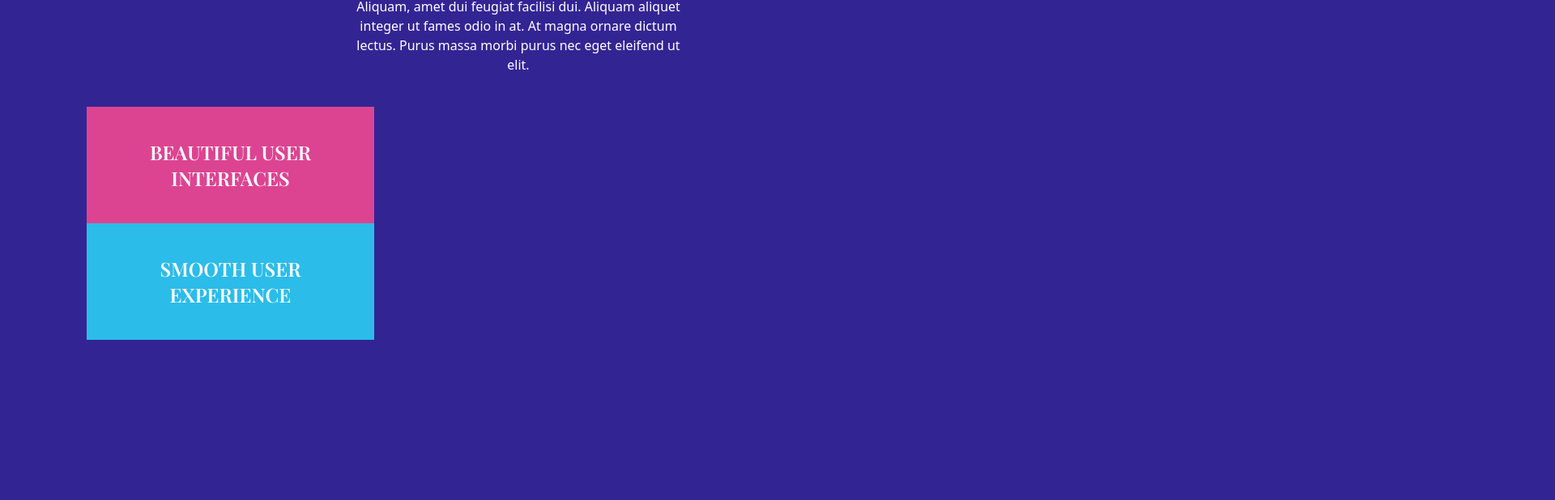
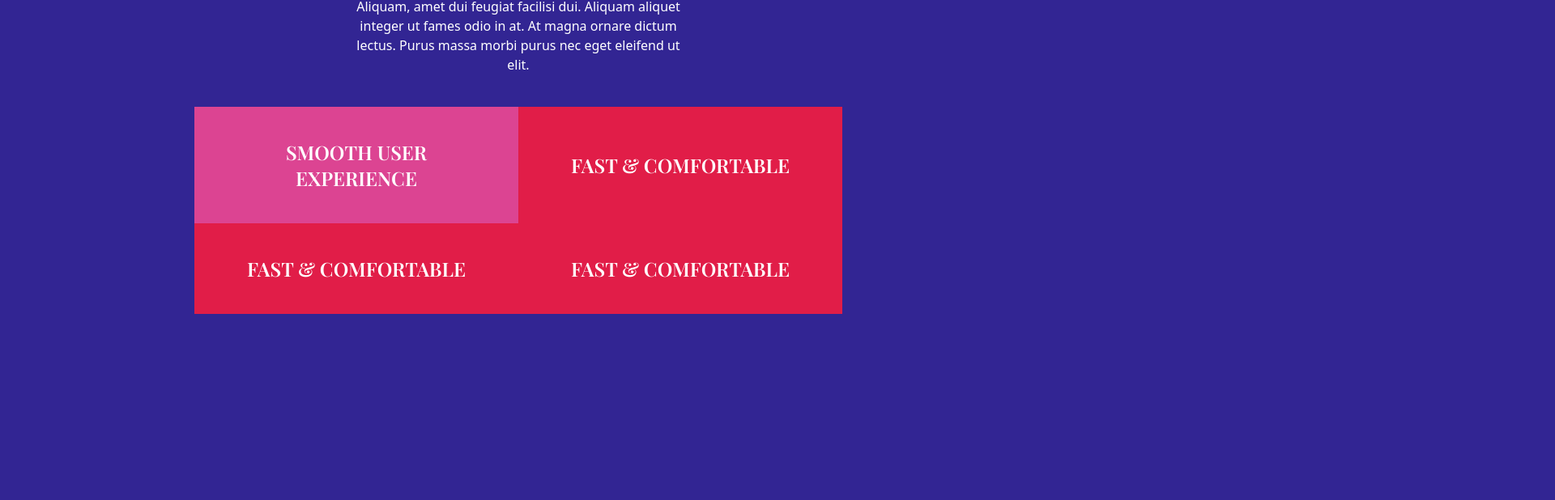
Before and after one commit to hermaphroditos/hermaphroditos.github.io, a React (Create React App) app: page / in a window 1280 px wide. Shown: the part 1898-2516 px from the top of the page at 81% size, 1920 px wide, since content can reach past the window. Built offline with nearby package versions, Linux system fonts and the light colour scheme.

Commit message:
update home

```diff
--- a/src/components/Navbar.tsx
+++ b/src/components/Navbar.tsx
@@ -19,8 +19,8 @@ const Link = ({ page, selectedPage, setSelectedPage }: PageState) => {
   return (
     <AnchorLink
       className={`${
-        selectedPage === lowerCasePage ? "text-yellow" : ""
-      } hover:text-yellow transition duration-500`}
+        selectedPage === lowerCasePage ? "text-red" : ""
+      } hover:text-white transition duration-500`}
       href={`#${lowerCasePage}`}
       onClick={() => setSelectedPage(lowerCasePage)}
     >
@@ -42,7 +42,7 @@ const Navbar = ({ isTopOfPage=true, selectedPage, setSelectedPage }: SelectedPag
   return (
     <nav className={`${navbarBackground} z-40 w-full fixed top-0 py-6`}>
       <div className="flex items-center justify-between mx-auto w-5/6">
-        <h4 className="font-playfair text-3xl font-bold"><span className="font-bold border-2 border-l-black rounded-full">)Dº</span></h4>
+        <h4 className="font-playfair text-3xl font-bold"><span className="font-bold border-2 text-white border-l-black rounded-full"><span className="text-red">)</span>Dº</span></h4>
 
         {/* DESKTOP NAV */}
         {isAboveMediumScreens ? (
--- a/src/components/SocialMediaIcons.tsx
+++ b/src/components/SocialMediaIcons.tsx
@@ -3,7 +3,7 @@ const SocialMediaIcons = () => {
     <div className="flex justify-center md:justify-start my-10 gap-7">
       <a
         className="hover:opacity-50 transition duration-500"
-        href="https://www.linkedin.com"
+        href="https://www.linkedin.com/in/ido-jeon-026b7a274/"
         target="_blank"
         rel="noopener noreferrer"
       >
@@ -11,24 +11,14 @@ const SocialMediaIcons = () => {
       </a>
       <a
         className="hover:opacity-50 transition duration-500"
-        href="https://www.twitter.com"
-        target="_blank"
+        href="#home"
         rel="noopener noreferrer"
       >
         <img alt="twitter-link" src="../assets/images/twitter.png" />
       </a>
       <a
         className="hover:opacity-50 transition duration-500"
-        href="https://www.facebook.com"
-        target="_blank"
-        rel="noopener noreferrer"
-      >
-        <img alt="facebook-link" src="assets/images/facebook.png" />
-      </a>
-      <a
-        className="hover:opacity-50 transition duration-500"
         href="https://www.instagram.com"
-        target="_blank"
         rel="noopener noreferrer"
       >
         <img alt="instagram-link" src="./assets/images/instagram.png" />
--- a/src/index.css
+++ b/src/index.css
@@ -13,6 +13,7 @@ body,
   @apply text-white;
 }
 
-.bg-footer {
+.app-header {
   background-color: #282c34;
+  color: text-white;
 }
--- a/src/pages/Contact.tsx
+++ b/src/pages/Contact.tsx
@@ -22,7 +22,7 @@ const Contact = () => {
       <div className="flex justify-end w-full" >
         <div>
           <p className="font-playfair font-semibold text-4xl">
-            <span className="text-yellow">CONTACT ME</span> TO GET STARTED
+            <span className="text-yellow">CONTACT ME</span>
           </p>
           <div className="flex md:justify-end my-5">
             <LineGradient width="w-1/2" />
@@ -48,7 +48,7 @@ const Contact = () => {
             method="POST"
           >
             <input
-              className="w-full bg-blue font-semibold placeholder-opaque-black p-3"
+              className="w-full bg-red font-semibold placeholder-opaque-black p-3"
               type="text"
               placeholder="NAME"
               {...register("name", {
@@ -64,7 +64,7 @@ const Contact = () => {
             )}
 
             <input
-              className="w-full bg-blue font-semibold placeholder-opaque-black p-3 mt-5"
+              className="w-full bg-red font-semibold placeholder-opaque-black p-3 mt-5"
               type="text"
               placeholder="EMAIL"
               {...register("email", {
@@ -80,7 +80,7 @@ const Contact = () => {
             )}
 
             <textarea
-              className="w-full bg-blue font-semibold placeholder-opaque-black p-3 mt-5"
+              className="w-full bg-red font-semibold placeholder-opaque-black p-3 mt-5"
               placeholder="MESSAGE"
               {...register("message", {
                 required: true,
--- a/src/pages/Landing.tsx
+++ b/src/pages/Landing.tsx
@@ -54,7 +54,7 @@ const Landing = ({ setSelectedPage }: SelectedPageState) => {
             JAVA Spring Boot Expert, REST API Constructor, MicroService Architect,
             Gamification Designer, Visualisation Challenger.
           </p>
-          <p className="mt-4 mb-7 text-sm text-center md:text-start">
+          <p className="mt-4 mb-7 text-sm text-center font-mono text-yellow md:text-start">
             Java Spring Boot, Vue3, Nuxt.js, Typescript, GraphQL, PostgreSQL,...
             My stacks matches your team? Please contact me!
           </p>
@@ -63,7 +63,7 @@ const Landing = ({ setSelectedPage }: SelectedPageState) => {
 
         {/* CALL TO ACTIONS */}
         <div>
-          <div className="xs:text-center md:text-left">
+          <div className="text-center md:text-left">
             <AnchorLink
                 className="bg-gradient-rainblue text-deep-blue rounded-sm py-3 px-7 font-semibold
                   hover:bg-blue hover:text-white transition duration-500"
@@ -74,15 +74,6 @@ const Landing = ({ setSelectedPage }: SelectedPageState) => {
             </AnchorLink>
           </div>
           <SocialMediaIcons />
-          {/* <AnchorLink
-              className="rounded-r-sm py-0.5 pr-0.5"
-              onClick={() => setSelectedPage("contact")}
-              href="#contact"
-            >
-              <div className="bg-deep-blue hover:text-red transition duration-500 w-full h-full flex items-center justify-center px-10 font-playfair">
-                Let's talk.
-              </div>
-          </AnchorLink> */}
         </div>
       </div>
     </section>
--- a/src/pages/Projects.tsx
+++ b/src/pages/Projects.tsx
@@ -66,25 +66,31 @@ const Projects = () => {
       {/* PROJECTS */}
       <div className="flex justify-center">
         <div
-          className="sm:grid sm:grid-cols-3"
+          className="sm:grid sm:grid-cols-2"
         >
           <div
             className="flex justify-center text-center items-center p-10 bg-red
-              max-w-[400px] max-h-[400px] text-2xl font-playfair font-semibold"
-          >
-            BEAUTIFUL USER INTERFACES
-          </div>
-          <Project title="Project 1" />
-          <Project title="Project 2" />
-
-          <Project title="Project 3" />
-          <Project title="Project 4" />
-          <Project title="Project 5" />
-          <div
-            className="flex justify-center text-center items-center p-10 bg-blue
-              max-w-[400px] max-h-[400px] text-2xl font-playfair font-semibold"
+              max-w-[400px] max-h-[200px] text-2xl font-playfair font-semibold"
           >
             SMOOTH USER EXPERIENCE
+          </div>
+          <div
+            className="flex justify-center text-center items-center p-10 bg-rose-600
+              max-w-[400px] max-h-[200px] text-2xl font-playfair font-semibold"
+          >
+            FAST & COMFORTABLE
+          </div>
+          <div
+            className="flex justify-center text-center items-center p-10 bg-rose-600
+              max-w-[400px] max-h-[200px] text-2xl font-playfair font-semibold"
+          >
+            FAST & COMFORTABLE
+          </div>
+          <div
+            className="flex justify-center text-center items-center p-10 bg-rose-600
+              max-w-[400px] max-h-[200px] text-2xl font-playfair font-semibold"
+          >
+            FAST & COMFORTABLE
           </div>
         </div>
       </div>
--- a/tailwind.config.js
+++ b/tailwind.config.js
@@ -15,7 +15,7 @@ module.exports = {
       },
       backgroundImage: (theme) => ({
         "gradient-rainbow":
-          "linear-gradient(81.66deg, #00B5EE 7.21%, #FF45A4 45.05%, #FFBA00 78.07%)",
+          "linear-gradient(81.66deg, #00B5AA 7.21%, #FF4577 45.05%, #FFBA66 78.07%)",
 
         "gradient-rainblue":
           "linear-gradient(90deg, #24CBFF 14.53%, #FC59FF 69.36%, #FFBD0C 117.73%)",
```
Also changed, not shown: 1 other file (tests, documents, lock files or other folders).
